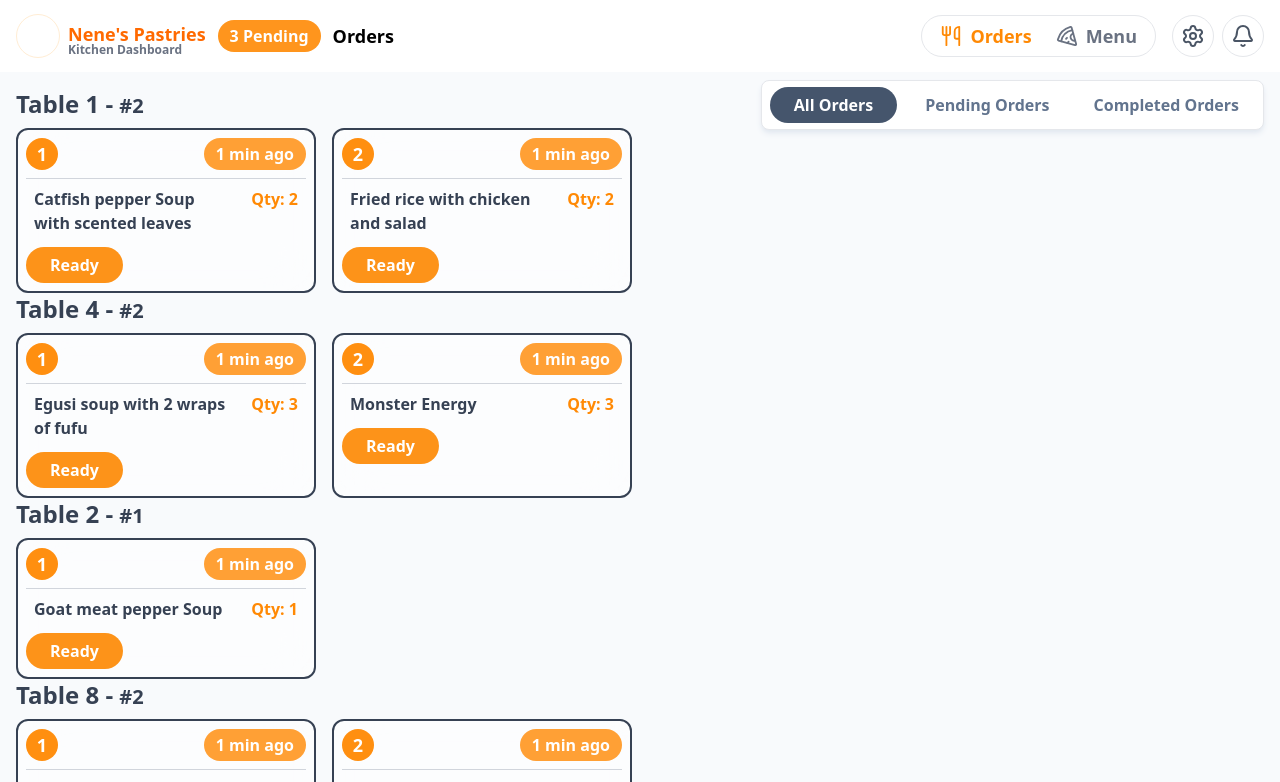
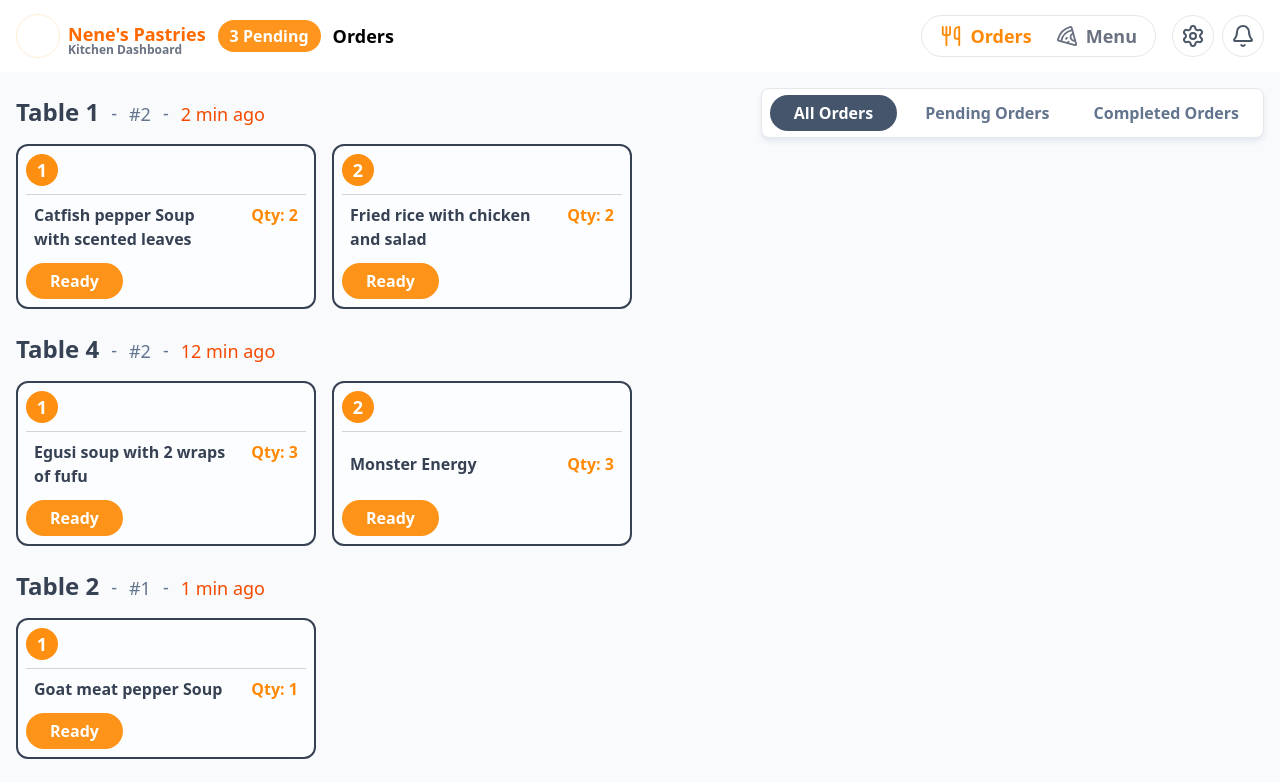
Before and after one commit to munachi821/Table-tap, a Next.js app: page /kitchen in a window 1280 px wide. Shown: the top 782 px of the page. Built offline with nearby package versions, Linux system fonts and the light colour scheme.

Commit message:
added a function for checking the elapsed time and changed some redundant UI

```diff
--- a/app/kitchen/page.tsx
+++ b/app/kitchen/page.tsx
@@ -40,7 +40,7 @@ const Kitchen = () => {
     <main className="bg-slate-50">
       <div className="w-full min-h-screen">
         {/* Navbar */}
-        <header className="flex justify-between bg-white px-4 py-3.5 items-center">
+        <header className="flex justify-between bg-white px-4 py-3.5 items-center fixed w-full z-50">
           <div className="flex items-center gap-3">
             <div className="flex items-end gap-2">
               <div className="size-11 rounded-full border border-orange-100"></div>
@@ -84,7 +84,7 @@ const Kitchen = () => {
           </div>
         </header>
 
-        <div>{changeTab()}</div>
+        <div className="pt-20">{changeTab()}</div>
       </div>
     </main>
   );
--- a/components/kitchen/order.tsx
+++ b/components/kitchen/order.tsx
@@ -1,3 +1,6 @@
+import { Clock } from "lucide-react";
+import TimeElapsed from "./timeElapsed";
+
 export interface Orderitem {
   id: string;
   itemIndex: number;
@@ -120,24 +123,38 @@ const Order = () => {
       {/* Main Body */}
       <div className="p-4">
         {mockOrders.map((orders) => (
-          <div key={orders.tableNumber}>
-            <h2 className="font-semibold text-2xl text-gray-700 mb-2">
-              {orders.tableNumber} -{" "}
-              <span className="text-xl">#{orders.items.length}</span>
-            </h2>
+          <div key={orders.tableNumber} className="mb-6">
+            <div className="flex items-end gap-3 mb-4">
+              {/* Left Side: Table & Item Count */}
+              <h2 className="font-semibold text-2xl text-gray-700">
+                {orders.tableNumber}
+              </h2>
+              <span className="text-lg font-medium text-slate-500 mb-px">
+                -
+              </span>
+              <span className="text-lg font-medium text-slate-500">
+                #{orders.items.length}
+              </span>
+
+              <span className="text-lg font-medium text-slate-500 mb-px">
+                -
+              </span>
+
+              {/* Right Side: The Ticking Timer Pill */}
+              <div className="text-orange-600 text-lg font-medium">
+                <TimeElapsed placedAt={orders.placedAt} />
+              </div>
+            </div>
 
             <div className="grid grid-cols-4 gap-4">
               {orders.items.map((items) => (
                 <div
-                  className="rounded-xl border-2 border-gray-700 p-2 bg-white/50 backdrop-blur-xl"
+                  className="rounded-xl border-2 border-gray-700 p-2 bg-white/50 backdrop-blur-xl flex flex-col justify-between"
                   key={items.id}
                 >
                   <header className="flex items-center justify-between border-b pb-2 mb-2 border-gray-300">
                     <div className="size-8 flex items-center justify-center text-white bg-orange-400/95 text-lg font-bold rounded-full">
                       {items.itemIndex}
-                    </div>
-                    <div className="py-4 text-white bg-orange-400/80 text-base leading-0 font-semibold rounded-full w-fit px-3">
-                      1 min ago
                     </div>
                   </header>
 
--- /dev/null
+++ b/components/kitchen/timeElapsed.tsx
@@ -0,0 +1,27 @@
+import { useEffect, useState } from "react";
+
+const TimeElapsed = ({ placedAt }: { placedAt: Date }) => {
+  const [timeText, setTimeText] = useState("Just now");
+  useEffect(() => {
+    const calculateTime = () => {
+      const now = new Date();
+      const diffInMinutes = Math.floor(
+        (now.getTime() - placedAt.getTime()) / 60000,
+      );
+      if (diffInMinutes < 1) {
+        setTimeText("just now");
+      } else {
+        setTimeText(`${diffInMinutes} min ago`);
+      }
+    };
+
+    calculateTime();
+
+    const timer = setInterval(() => calculateTime(), 60000);
+
+    return () => clearInterval(timer);
+  }, [placedAt]);
+
+  return <span>{timeText}</span>;
+};
+export default TimeElapsed;
```
